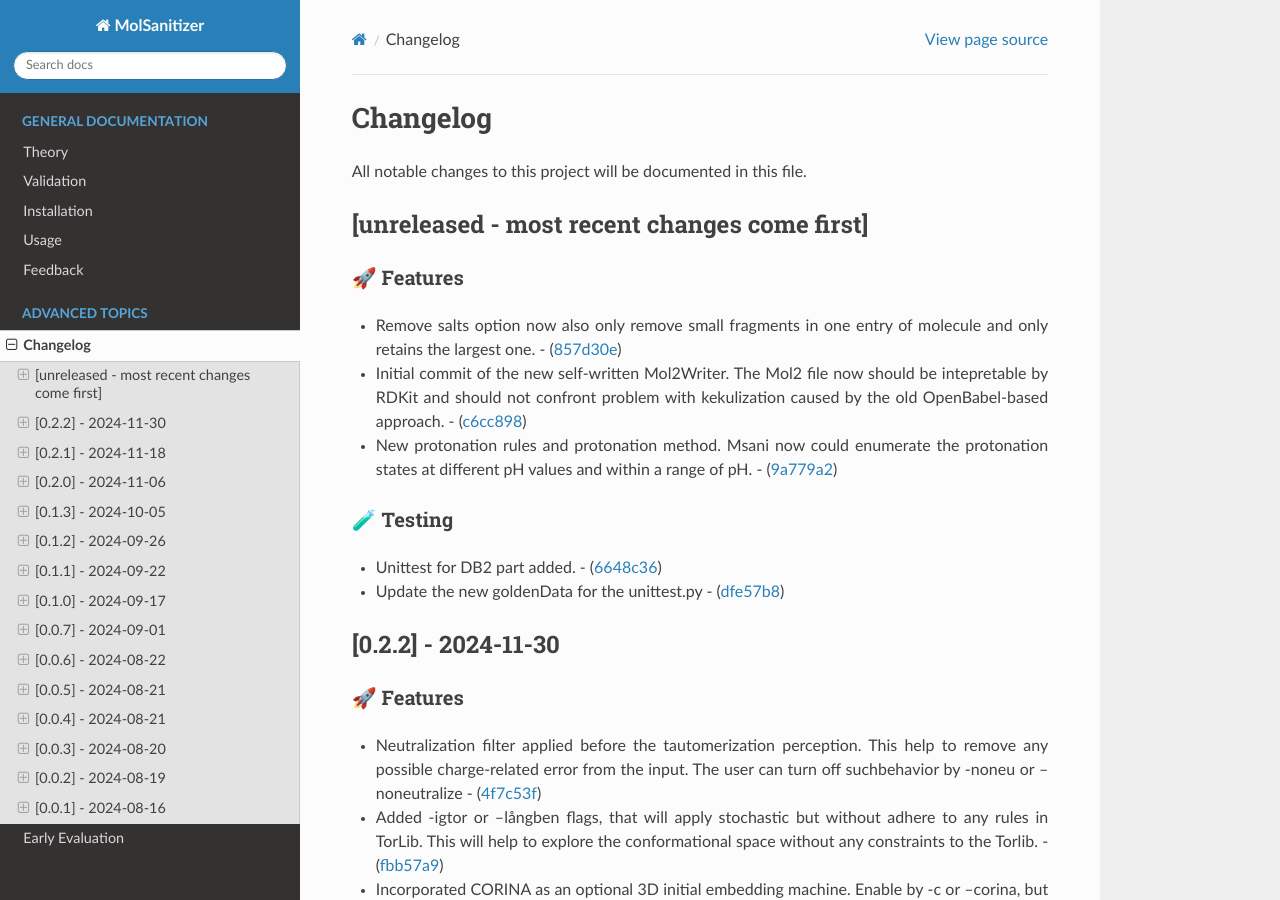
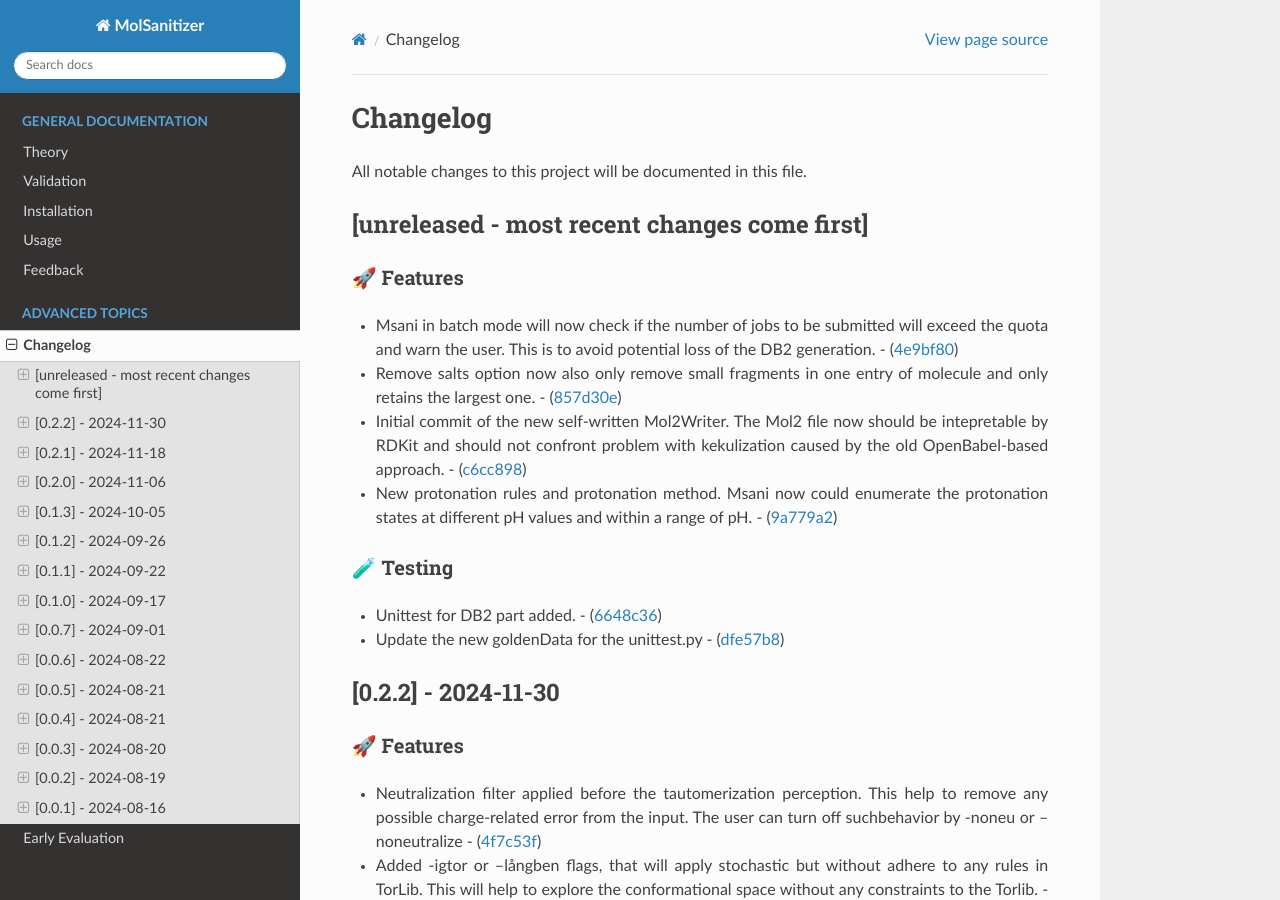
Before and after one commit to phonglam3103/msani-readthedocs, a Sphinx documentation site: the page built from docs/source/changes.rst, in a window 1280 px wide and 900 px high. Built offline with Sphinx 7.4.7 and the Read the Docs theme 3.1.0, drawn with Linux system fonts in a browser that asks for light colours; formulas are drawn with MathJax 3.

Commit message:
Update changes.rst from the software repository

```diff
--- a/docs/source/changes.rst
+++ b/docs/source/changes.rst
@@ -9,6 +9,10 @@ All notable changes to this project will be documented in this file.
 🚀 Features
 ~~~~~~~~~~
 
+-  Msani in batch mode will now check if the number of jobs to be
+   submitted will exceed the quota and warn the user. This is to avoid
+   potential loss of the DB2 generation. -
+   (`4e9bf80 <https://github.com/Isra3l/MolSanitizer/commit/4e9bf80aed657afaa11f7a3c09b68ce91f73d106>`__)
 -  Remove salts option now also only remove small fragments in one entry
    of molecule and only retains the largest one. -
    (`857d30e <https://github.com/Isra3l/MolSanitizer/commit/857d30e05e0ef60a973e66212682b69ef0c16e70>`__)
```
